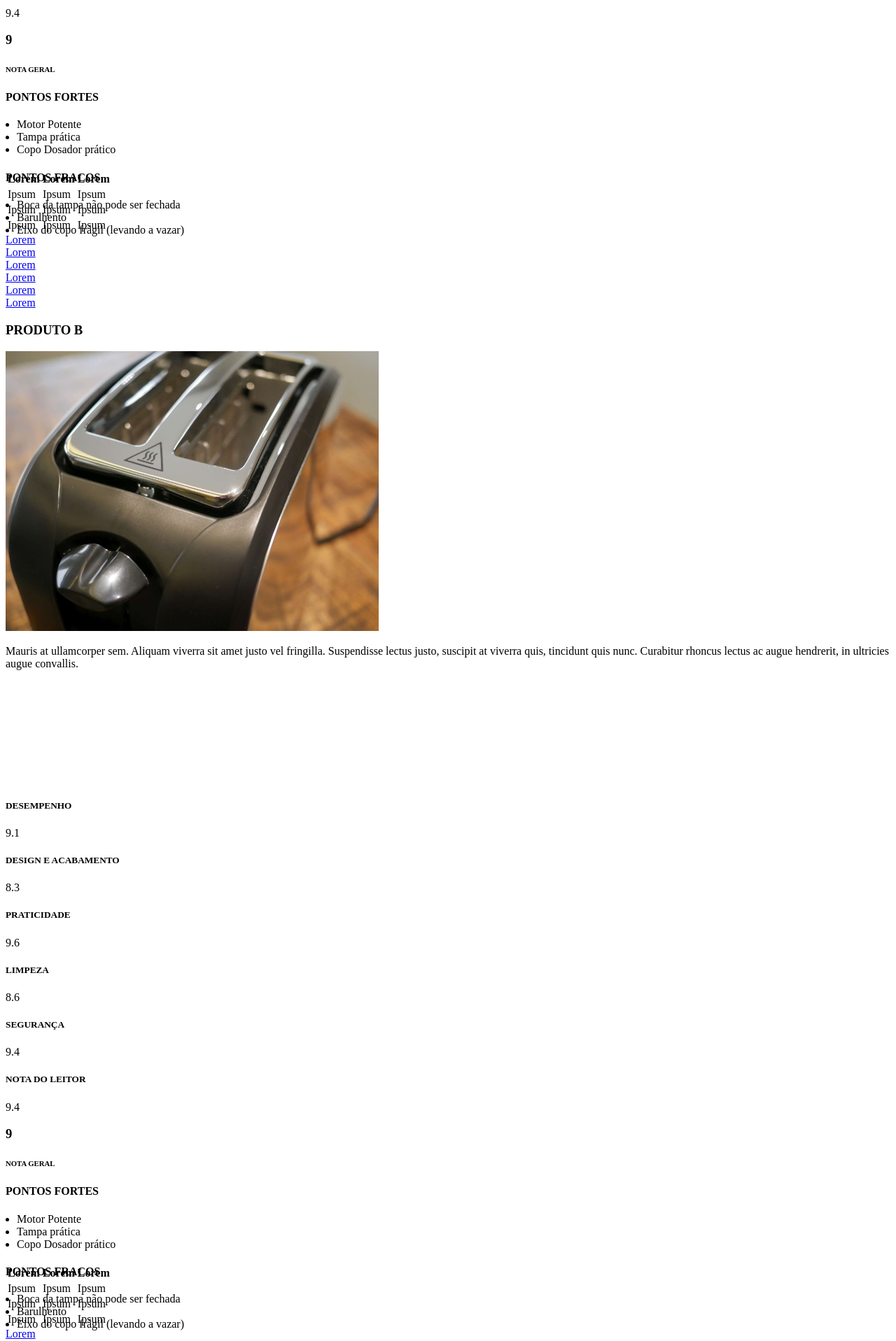
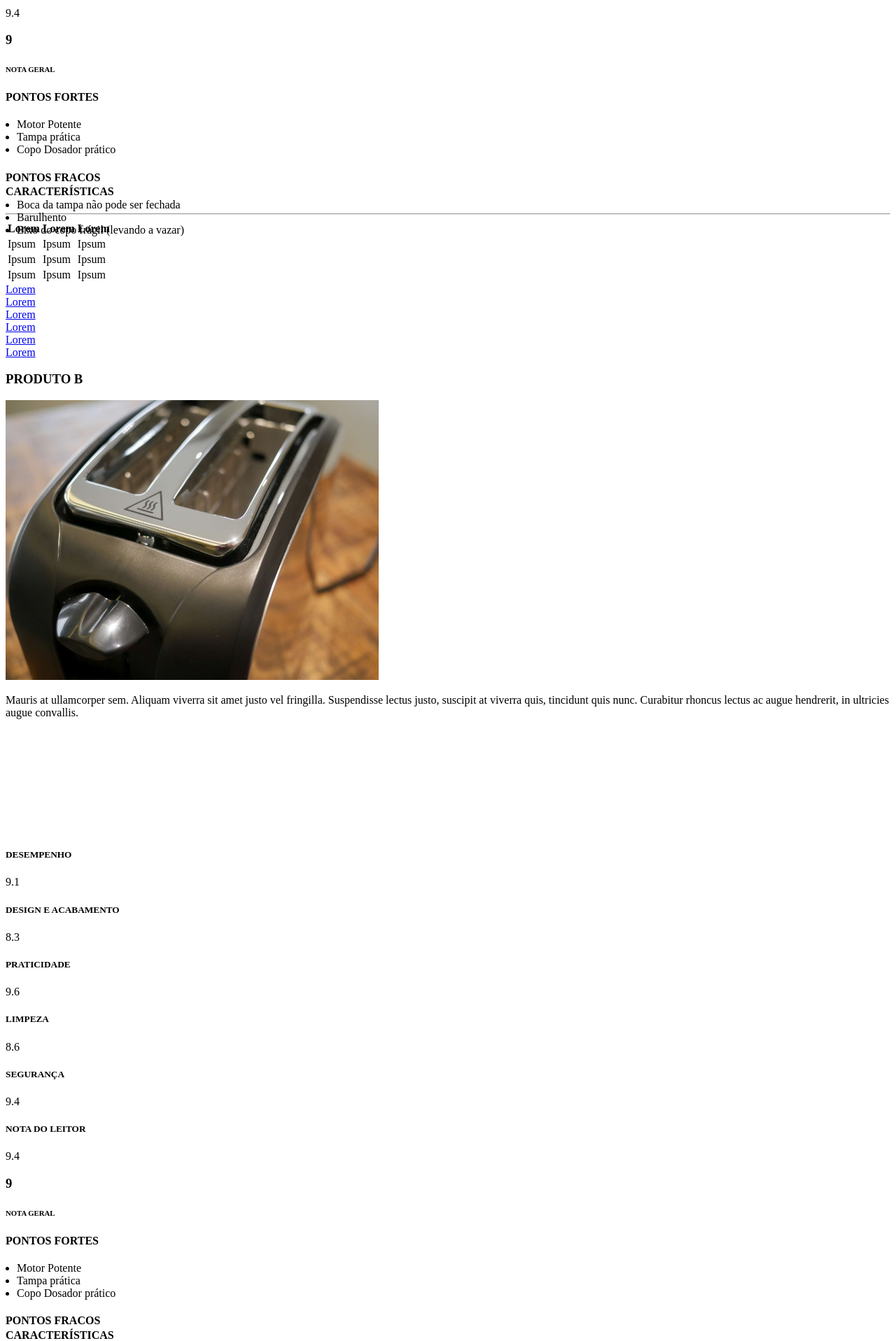
Before and after one commit to joseveronez/harpyja, a PHP site: template views/comparacao.php in a window 1280 px wide. Shown: the part 1122-3039 px from the top of the page at 70% size. Run offline with PHP 8.4, Linux system fonts and the light colour scheme; the template is opened without the code that fills it, so the values that code supplies are empty; some libraries are stand-ins or nearby versions.

Commit message:
Comparação
Ajustes de espaçamento

```diff
--- a/views/comparacao.php
+++ b/views/comparacao.php
@@ -76,6 +76,9 @@
                     </div>
                 </div>
             </div>
+            <div class="col-lg-12 col-md-12 col-sm-12 col-xs-12 padding-zero  MarginT8p MarginB2p">
+                <h4 class="text-center">CARACTERÍSTICAS</h4>
+                <hr class="hrTitleFull hrPadrao MarginB5p">
                 <table class="table table-hover">
                     <thead>
                         <tr>
@@ -105,6 +108,7 @@
                         </tr>
                     </tbody>
                 </table>
+            </div>
             <div class="col-lg-12 col-md-12 col-sm-12 col-xs-12 padding-zero MarginT1 MarginB1 text-justify">
                 <a href="#"><div class="col-lg-2 tag text-center preto-fonte">Lorem</div></a>
                 <a href="#"><div class="col-lg-2 tag text-center preto-fonte">Lorem</div></a>
@@ -190,6 +194,9 @@
                     </div>
                 </div>
             </div>
+            <div class="col-lg-12 col-md-12 col-sm-12 col-xs-12 padding-zero MarginT8p MarginB2p">
+                <h4 class="text-center">CARACTERÍSTICAS</h4>
+                <hr class="hrTitleFull hrPadrao MarginB5p">
                 <table class="table table-hover">
                     <thead>
                         <tr>
@@ -219,6 +226,7 @@
                         </tr>
                     </tbody>
                 </table>
+            </div>
             <div class="col-lg-12 col-md-12 col-sm-12 col-xs-12 padding-zero MarginT1 MarginB1 text-justify">
                 <a href="#"><div class="col-lg-2 tag text-center preto-fonte">Lorem</div></a>
                 <a href="#"><div class="col-lg-2 tag text-center preto-fonte">Lorem</div></a>
```
Lines whose indentation alone changed are shown as unchanged.
